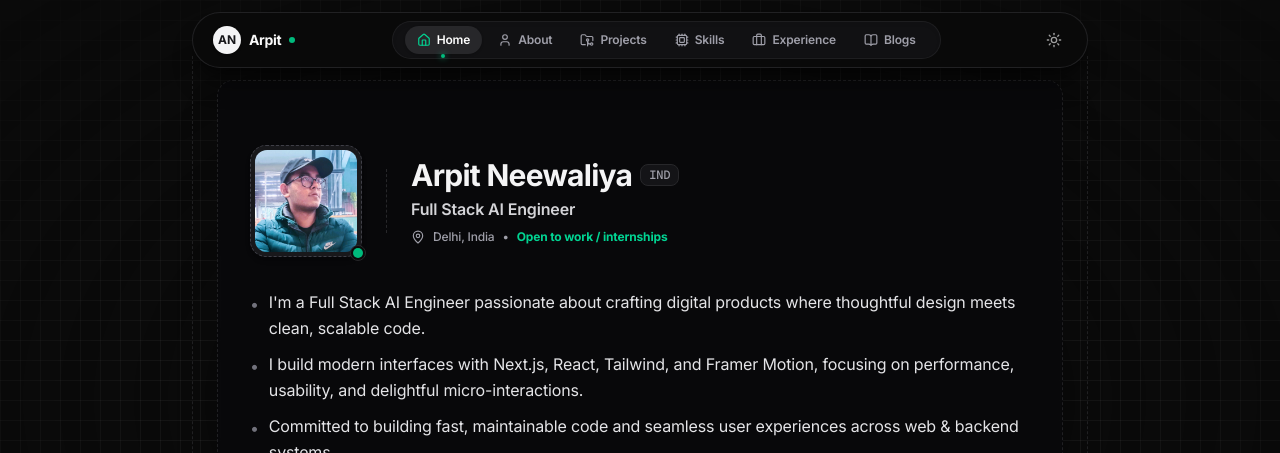
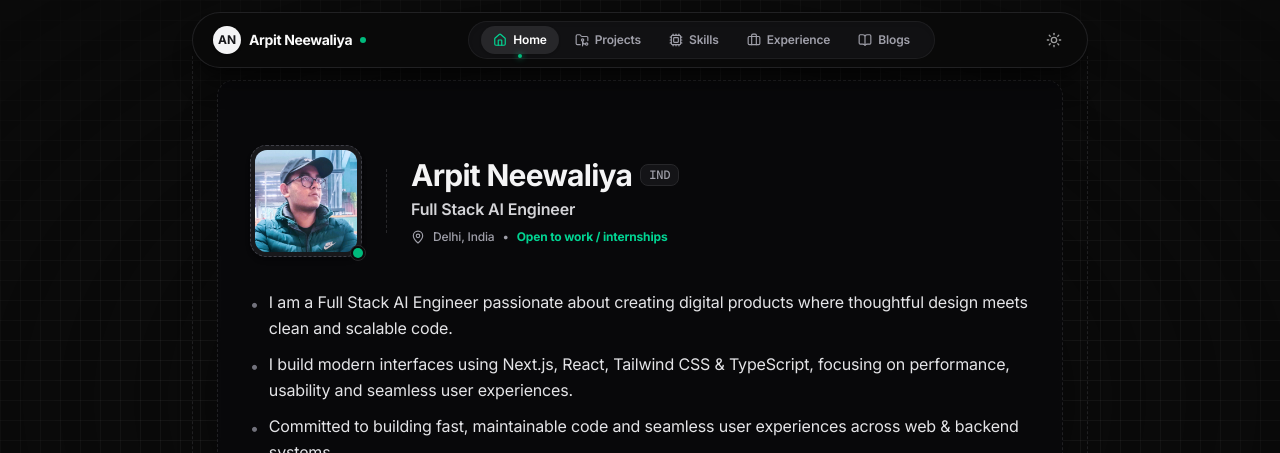
Before and after one commit to arpitneewaliya/arpitneewaliya-portfolio, a Next.js app: page / in a window 1280 px wide. Shown: the top 453 px of the page. Built offline with nearby package versions, Linux system fonts and the light colour scheme.

Commit message:
feat: implement responsive floating Navbar and centralize portfolio data configuration

```diff
--- a/src/components/Navbar.tsx
+++ b/src/components/Navbar.tsx
@@ -6,7 +6,6 @@ import { useTheme } from "next-themes";
 import { motion, AnimatePresence } from "framer-motion";
 import {
   Home,
-  User,
   FolderGit2,
   Cpu,
   Briefcase,
@@ -18,7 +17,7 @@ import {
 } from "lucide-react";
 import { PORTFOLIO_DATA } from "@/data/data";
 
-const emptySubscribe = () => () => {};
+const emptySubscribe = () => () => { };
 function useHasMounted() {
   return useSyncExternalStore(
     emptySubscribe,
@@ -36,7 +35,6 @@ export function Navbar() {
   useEffect(() => {
     const sections = [
       { id: "home" },
-      { id: "about" },
       { id: "projects" },
       { id: "skills" },
       { id: "experience" },
@@ -76,7 +74,6 @@ export function Navbar() {
 
   const dockLinks = [
     { name: "Home", href: "/#home", id: "home", icon: Home },
-    { name: "About", href: "/#about", id: "about", icon: User },
     { name: "Projects", href: "/#projects", id: "projects", icon: FolderGit2 },
     { name: "Skills", href: "/#skills", id: "skills", icon: Cpu },
     { name: "Experience", href: "/#experience", id: "experience", icon: Briefcase },
@@ -110,11 +107,10 @@ export function Navbar() {
                 whileHover={{ scale: 1.15, y: -2 }}
                 whileTap={{ scale: 0.95 }}
                 transition={{ type: "spring", stiffness: 400, damping: 25 }}
-                className={`relative flex items-center gap-1.5 px-3 py-1.5 rounded-full text-xs font-semibold transition-all duration-200 group ${
-                  isActive
+                className={`relative flex items-center gap-1.5 px-3 py-1.5 rounded-full text-xs font-semibold transition-all duration-200 group ${isActive
                     ? "text-zinc-950 dark:text-white bg-white dark:bg-zinc-800 shadow-sm"
                     : "text-zinc-600 dark:text-zinc-400 hover:text-zinc-900 dark:hover:text-zinc-200 hover:bg-zinc-300/50 dark:hover:bg-zinc-800/50"
-                }`}
+                  }`}
               >
                 <Icon className={`size-3.5 transition-colors ${isActive ? "text-emerald-600 dark:text-emerald-400" : ""}`} />
                 <span>{item.name}</span>
@@ -183,11 +179,10 @@ export function Navbar() {
                     key={item.id}
                     href={item.href}
                     onClick={() => setIsMobileMenuOpen(false)}
-                    className={`flex items-center gap-2.5 px-3 py-2.5 rounded-xl text-xs font-semibold transition-all ${
-                      isActive
+                    className={`flex items-center gap-2.5 px-3 py-2.5 rounded-xl text-xs font-semibold transition-all ${isActive
                         ? "bg-zinc-900 text-white dark:bg-zinc-100 dark:text-zinc-900"
                         : "text-zinc-700 dark:text-zinc-300 hover:bg-zinc-100 dark:hover:bg-zinc-900"
-                    }`}
+                      }`}
                   >
                     <Icon className="size-4 shrink-0" />
                     <span>{item.name}</span>
--- a/src/data/data.ts
+++ b/src/data/data.ts
@@ -38,13 +38,13 @@ export interface BlogPost {
 
 export const PORTFOLIO_DATA = {
   name: "Arpit Neewaliya",
-  nickname: "Arpit",
+  nickname: "Arpit Neewaliya",
   title: "Full Stack AI Engineer",
   location: "Delhi, India",
   status: "Open to work / internships",
   bio: [
-    "I'm a Full Stack AI Engineer passionate about crafting digital products where thoughtful design meets clean, scalable code.",
-    "I build modern interfaces with Next.js, React, Tailwind, and Framer Motion, focusing on performance, usability, and delightful micro-interactions.",
+    "I am a Full Stack AI Engineer passionate about creating digital products where thoughtful design meets clean and scalable code.",
+    "I build modern interfaces using Next.js, React, Tailwind CSS & TypeScript, focusing on performance, usability and seamless user experiences.",
     "Committed to building fast, maintainable code and seamless user experiences across web & backend systems."
   ],
   socials: {
```
